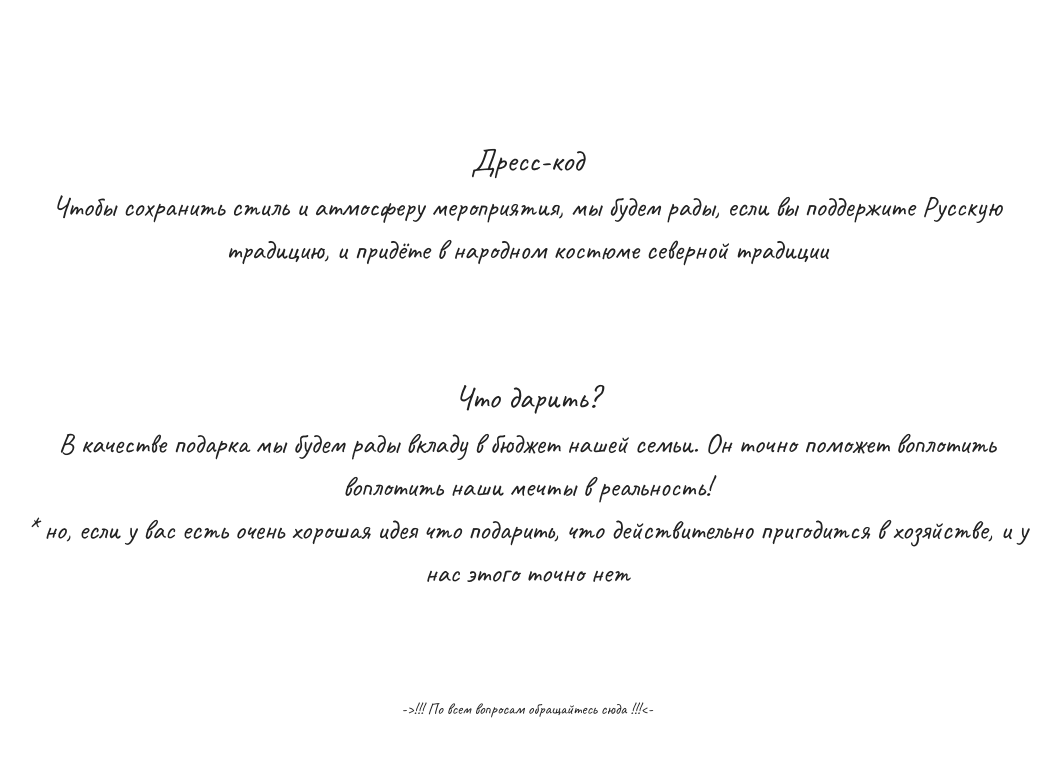
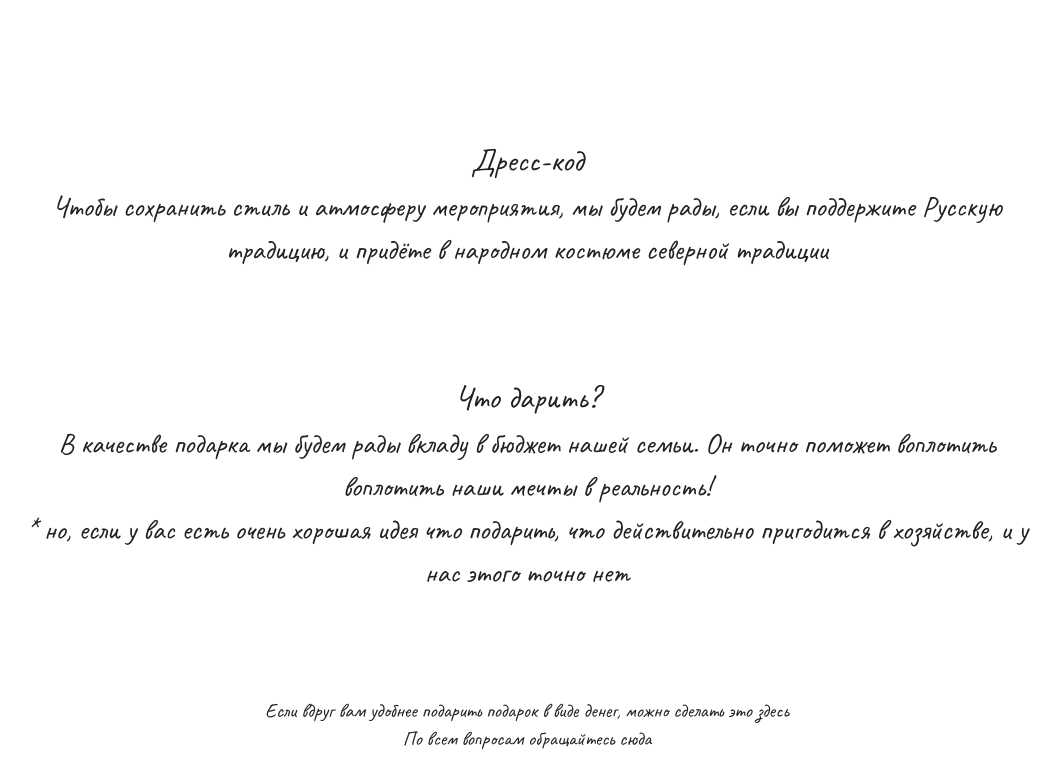
Before and after one commit to SwarmGost404/wedding, a Vue app: page / in a window 1280 px wide. Shown: the part 2651-3435 px from the top of the page, without its empty margins (113-1174 px from the left). Built offline with nearby package versions, Linux system fonts and the light colour scheme; a web font is replaced by a local one.

Commit message:
create finance service

```diff
--- a/src/App.vue
+++ b/src/App.vue
@@ -78,8 +78,13 @@ const goInTg = () => {
         </p>
         <p>* но, если у вас есть очень хорошая идея что подарить, что действительно пригодится в хозяйстве, и у нас этого точно нет</p>
       </div>
-      <footer class="m-[100px] my-[10%]">
-          <a class="hover:underline " href="https://t.me/swarmgost">->!!! По всем вопросам обращайтесь сюда !!!<-</a>
+      <footer class=" m-[100px] my-[10%]">
+        <div>
+          <a class=" mb-[20px] text-xl hover:underline" href="https://www.tinkoff.ru/rm/r_BwPbHVzgEU.CVpIUrVoDL/dGea497749">Если вдруг вам удобнее подарить подарок в виде денег, можно сделать это здесь  </a>
+        </div>
+        <div>
+          <a class=" mb-[20px] text-xl hover:underline" href="https://t.me/swarmgost">По всем вопросам обращайтесь сюда</a>
+        </div>
       </footer>
     </main>
 </template>
```
